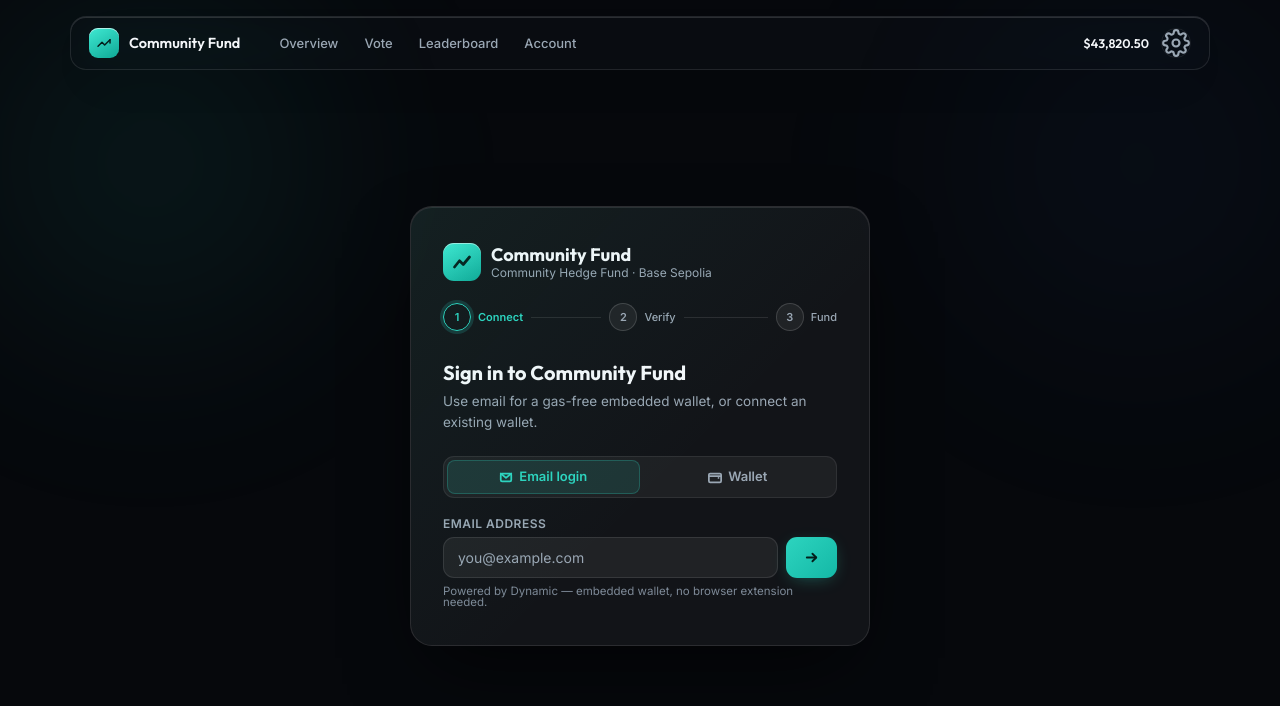
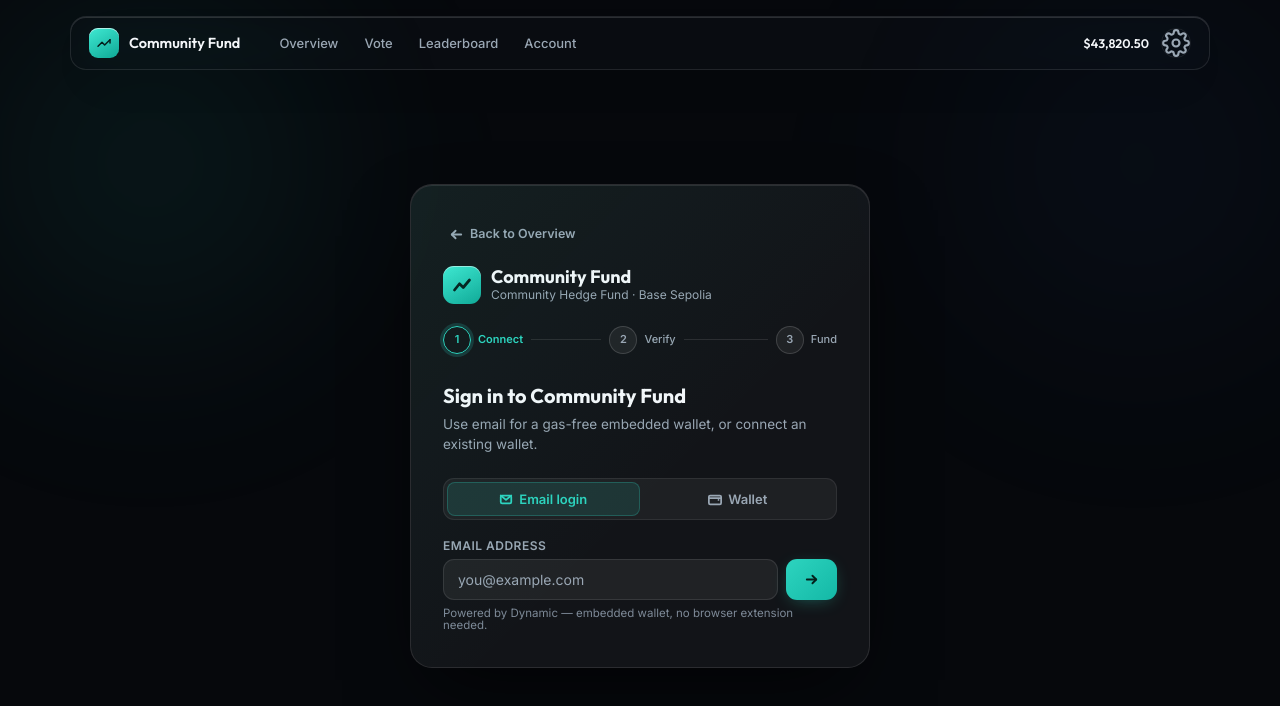
Before and after one commit to cx18121/concordia, a Next.js app in the folder web/: page /join in a window 1280 px wide. Shown: the top 706 px of the page. Built offline with nearby package versions, Linux system fonts and the light colour scheme.

Commit message:
fix: add /join back button; remove stray Tailwind ring box-shadow on donut
The cinematic donut uses class "ring", which collides with Tailwind's ring
utility (1px box-shadow) — neutralize it. Add a Back control to /join.

```diff
--- a/web/src/app/join/page.tsx
+++ b/web/src/app/join/page.tsx
@@ -18,6 +18,7 @@
 
 import { useState } from "react";
 import Link from "next/link";
+import { useRouter } from "next/navigation";
 import { useAuth } from "@/lib/useAuth";
 import { useFundActions } from "@/lib/data";
 import "@/styles/join.css";
@@ -37,6 +38,7 @@
 }
 
 export default function JoinPage() {
+  const router = useRouter();
   const auth = useAuth();
   const { getDemoUSDC, deposit } = useFundActions();
 
@@ -50,6 +52,13 @@
 
   // "Signed in as" — email if used, else the short address.
   const signedAs = email || shortAddr(auth.address);
+
+  // Back: step 1 leaves to Overview; later steps walk back through the flow.
+  function handleBack() {
+    if (step === 1) router.push("/");
+    else if (step === 2) setStep(1);
+    else if (step === 3) setStep(2);
+  }
 
   // ── Step 1: Connect (email or wallet) ──────────────────────────────
   async function connect() {
@@ -127,6 +136,17 @@
   return (
     <div className="page">
       <div className="card">
+        {/* Back: to Overview from step 1, else one step back. Hidden when done. */}
+        {step !== "done" && (
+          <button className="join-back" onClick={handleBack}>
+            <svg viewBox="0 0 16 16">
+              <line x1="13" y1="8" x2="3" y2="8" />
+              <polyline points="7,4 3,8 7,12" />
+            </svg>
+            {step === 1 ? "Back to Overview" : "Back"}
+          </button>
+        )}
+
         {/* Logo */}
         <div className="logo-row">
           <div className="logo-mark">
--- a/web/src/styles/join.css
+++ b/web/src/styles/join.css
@@ -147,6 +147,11 @@
 @keyframes spin{to{transform:rotate(360deg)}}
 .spin{animation:spin .75s linear infinite}
 
+/* ── Back button (Track B addition) ───────────────────────── */
+.join-back{display:inline-flex;align-items:center;gap:6px;margin-bottom:18px;padding:6px 10px 6px 6px;border-radius:9px;border:none;background:transparent;cursor:pointer;font:600 12.5px/1 Inter;color:var(--muted);transition:color .2s,background .2s}
+.join-back:hover{color:var(--ink);background:rgba(255,255,255,.05)}
+.join-back svg{width:15px;height:15px;fill:none;stroke:currentColor;stroke-width:2;stroke-linecap:round;stroke-linejoin:round}
+
 /* ── Done panel ───────────────────────────────────────────── */
 .done-panel{text-align:center;padding:16px 0}
 .done-panel h2{font:700 22px/1 Outfit;color:var(--ink);margin-bottom:8px}
--- a/web/src/styles/overview.css
+++ b/web/src/styles/overview.css
@@ -39,7 +39,9 @@
 
 .alloc{position:absolute;inset:0;z-index:2;display:flex;align-items:center;justify-content:center;gap:56px;opacity:0;transform:scale(.95);pointer-events:none;transition:opacity .45s var(--ease),transform .55s var(--ease)}
 #stage[data-s="2"] .alloc{opacity:1;transform:none;pointer-events:auto}
-.ring{position:relative;width:300px;height:300px;flex:none;cursor:pointer;transition:transform .5s var(--ease)}
+/* box-shadow:none cancels Tailwind's `.ring` utility (a 1px ring box-shadow):
+   "ring" collides with this donut's class name. Unlayered here, so it wins. */
+.ring{position:relative;width:300px;height:300px;flex:none;cursor:pointer;transition:transform .5s var(--ease);box-shadow:none}
 .ring.pop{transform:scale(1.06)} .ring svg{width:100%;height:100%;transform:rotate(-90deg)}
 .ring .arc{fill:none;stroke-width:30;transition:stroke-dasharray .55s var(--ease),stroke-dashoffset .55s var(--ease),stroke .45s var(--ease)}
 .leg{transition:opacity .28s var(--ease)}
```
